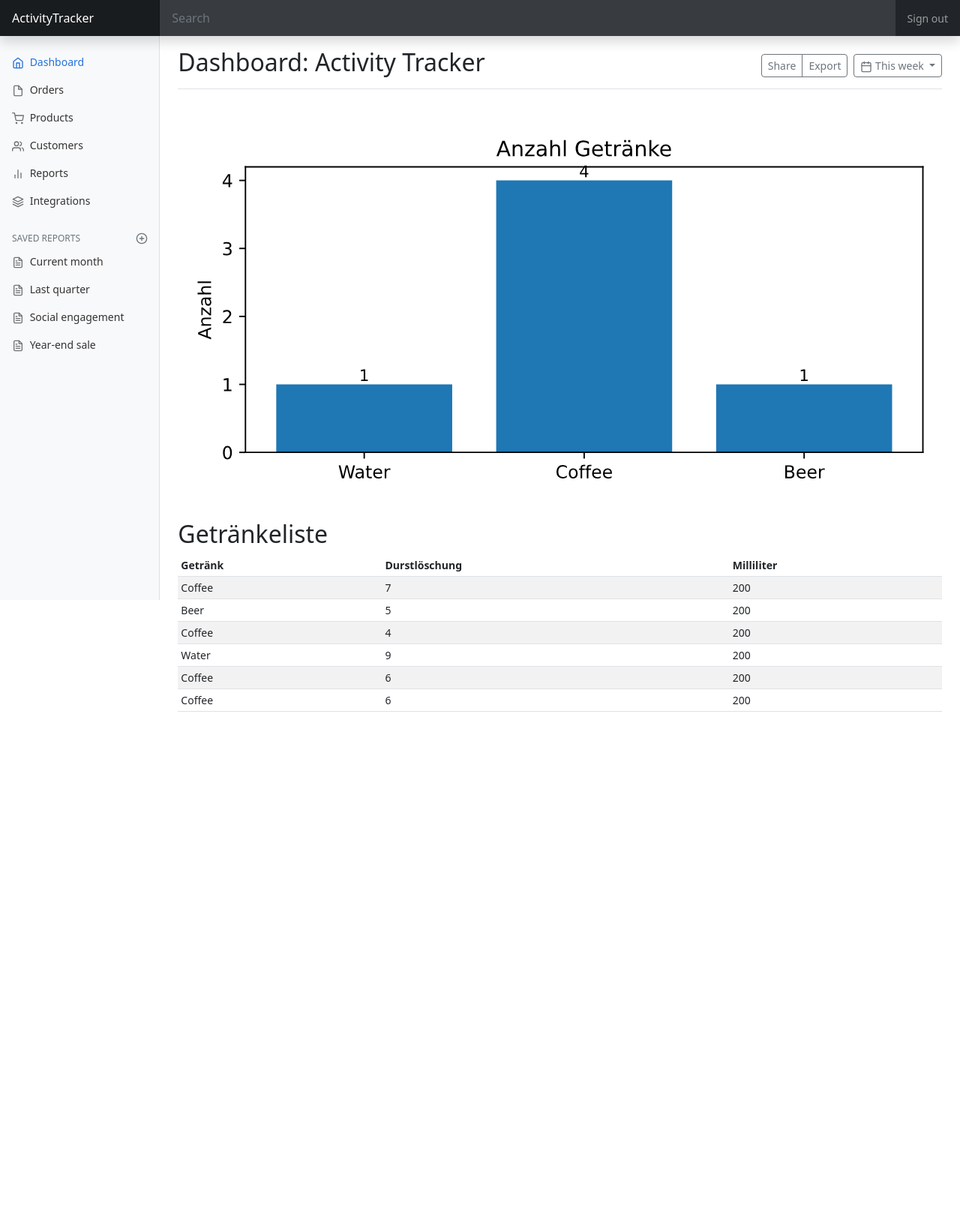
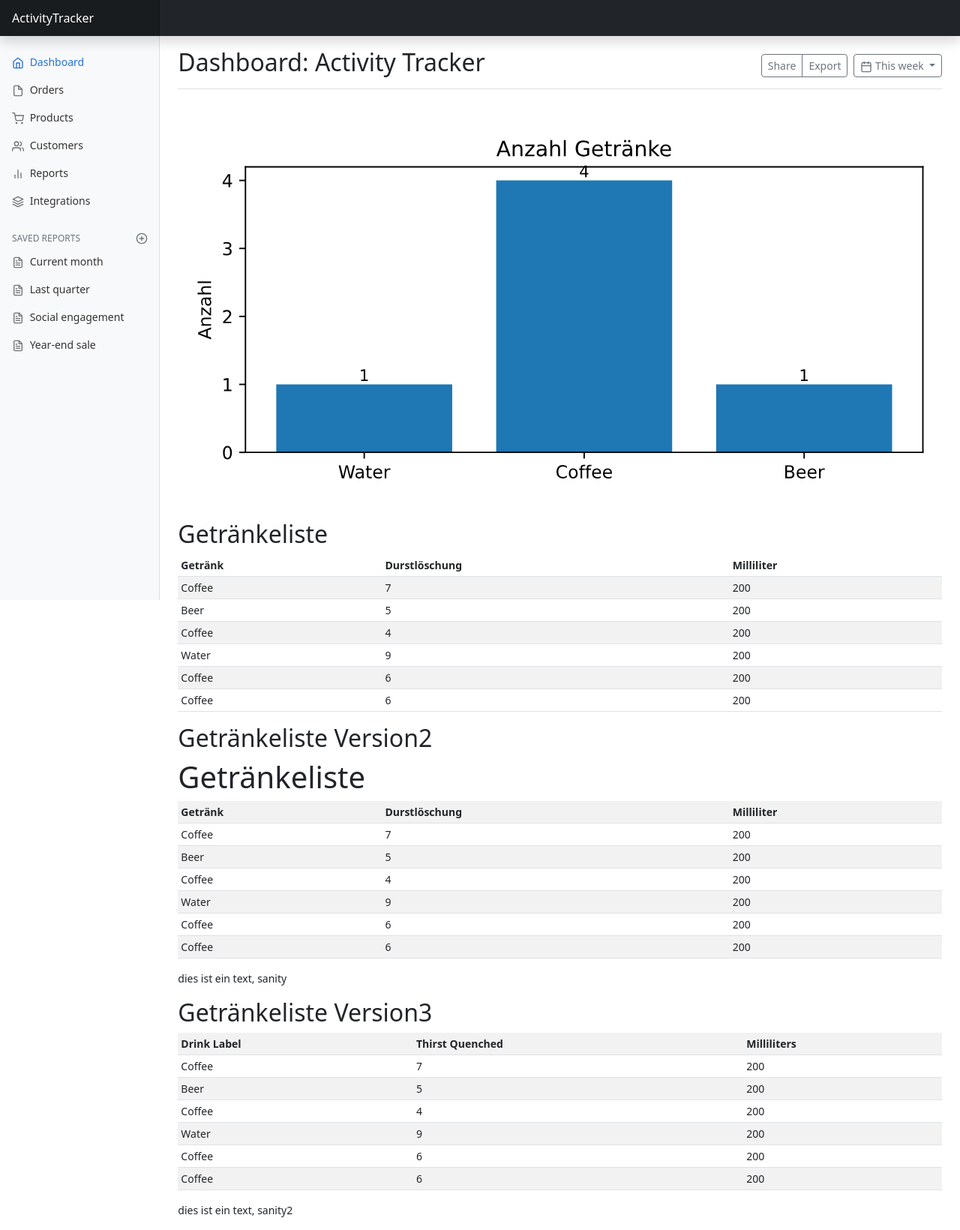
Before and after one commit to Butterbananenbrot/ActivityTracker, a Django app: page / in a window 1280 px wide. Shown: the whole page at 75% size. Before the commit the page ends 949 px from the top, so only its background shows below. Run offline with Django 5.2, Linux system fonts and the light colour scheme; data comes from the database, SQL or seed files in the repository.

Commit message:
wrote generic templates and filter for tables for dashboard to be reused for other apps

```diff
--- a/dashboard/templates/dashboard/index.html
+++ b/dashboard/templates/dashboard/index.html
@@ -77,6 +77,7 @@
 
 <header class="navbar navbar-dark sticky-top bg-dark flex-md-nowrap p-0 shadow">
     <a class="navbar-brand col-md-3 col-lg-2 me-0 px-3 fs-6" href="#">ActivityTracker</a>
+    <!--
     <button class="navbar-toggler position-absolute d-md-none collapsed" type="button" data-bs-toggle="collapse"
             data-bs-target="#sidebarMenu" aria-controls="sidebarMenu" aria-expanded="false"
             aria-label="Toggle navigation">
@@ -89,6 +90,7 @@
             <a class="nav-link px-3" href="#">Sign out</a>
         </div>
     </div>
+    -->
 </header>
 
 <div class="container-fluid">
@@ -343,6 +345,17 @@
             {% else %}
                 <p>Keine Getränke gefunden.</p>
             {% endif %}
+
+            <h2>Getränkeliste Version2</h2>
+            {% include 'drink/drink_list.html' %}
+
+            <p> dies ist ein text, sanity</p>
+
+            <h2>Getränkeliste Version3</h2>
+            {% include 'generic_table.html' with data=drink_list_context %}
+
+            <p> dies ist ein text, sanity2</p>
+
         </main>
     </div>
 </div>
--- /dev/null
+++ b/dashboard/templatetags/filters.py
@@ -0,0 +1,13 @@
+from django import template
+
+register = template.Library()
+
+@register.filter
+def reverse_str(value):
+    return value[::-1]
+
+@register.filter
+def filter_keys(key):
+    key = key.replace("_", " ")
+    key = key.title()
+    return key
--- a/drink/templates/drink/drink_list.html
+++ b/drink/templates/drink/drink_list.html
@@ -1,7 +1,8 @@
 {% block content %}
     <h1>Getränkeliste</h1>
     {% if drink_list_context %}
-        <table>
+        <div class="table-responsive">
+            <table class="table table-striped table-sm">
                 <tr>
                     <th>Getränk</th>
                     <th>Durstlöschung</th>
@@ -16,6 +17,7 @@
                     </tr>
                 {% endfor %}
             </table>
+        </div>
     {% else %}
         <p>Keine Getränke gefunden.</p>
     {% endif %}
--- a/templates/generic_table.html
+++ b/templates/generic_table.html
@@ -1,8 +1,10 @@
-<table>
+{% load filters %}
+<div class="table-responsive">
+    <table class="table table-striped table-sm">
         <tr>
             {#    Komische Lösung an dieser Stelle, da wir uns nur auf ersten Dateneintrag beziehen#}
             {% for key in data.0.keys %}
-            <th>{{ key }}</th>
+                <th>{{ key|filter_keys }}</th>
             {% endfor %}
         </tr>
 
@@ -14,3 +16,4 @@
             </tr>
         {% endfor %}
     </table>
+</div>
```
Also changed, not shown: auxiliary/templates/generic_table.html (deleted, +0 -16 lines). Lines whose indentation alone changed are shown as unchanged.
